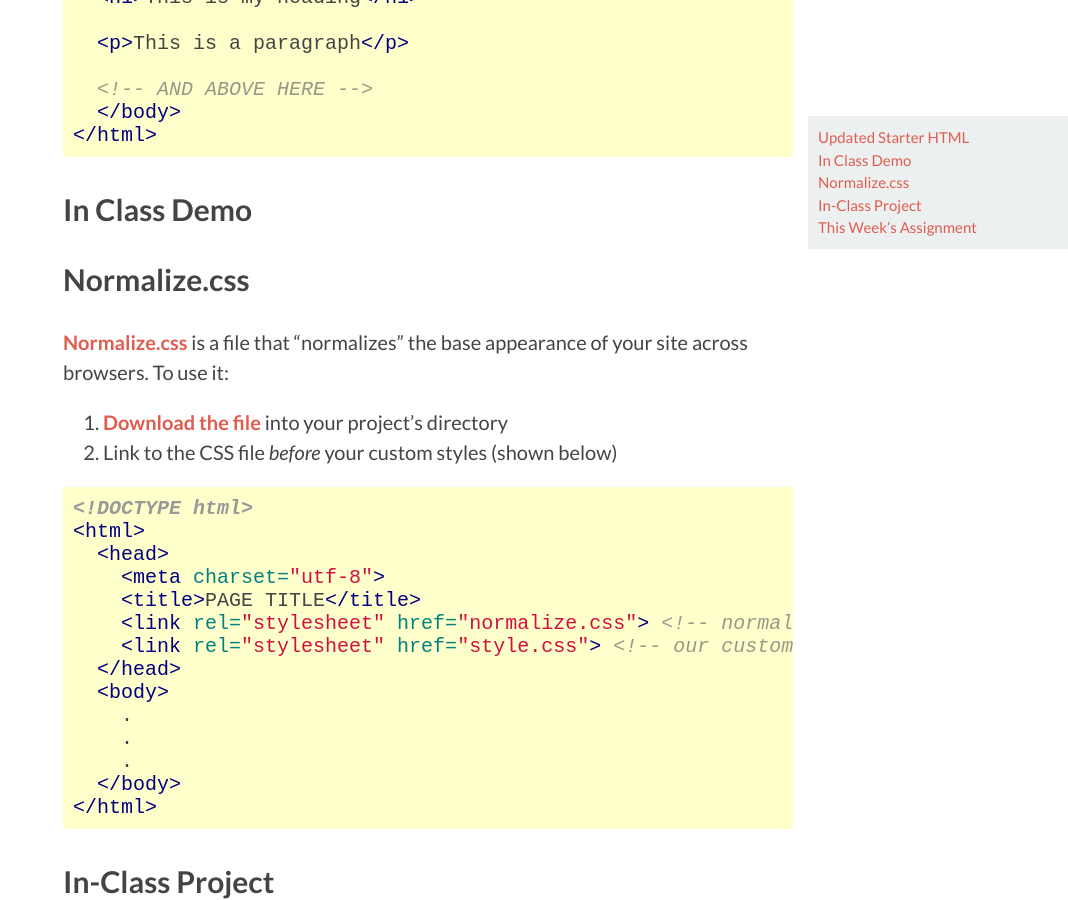
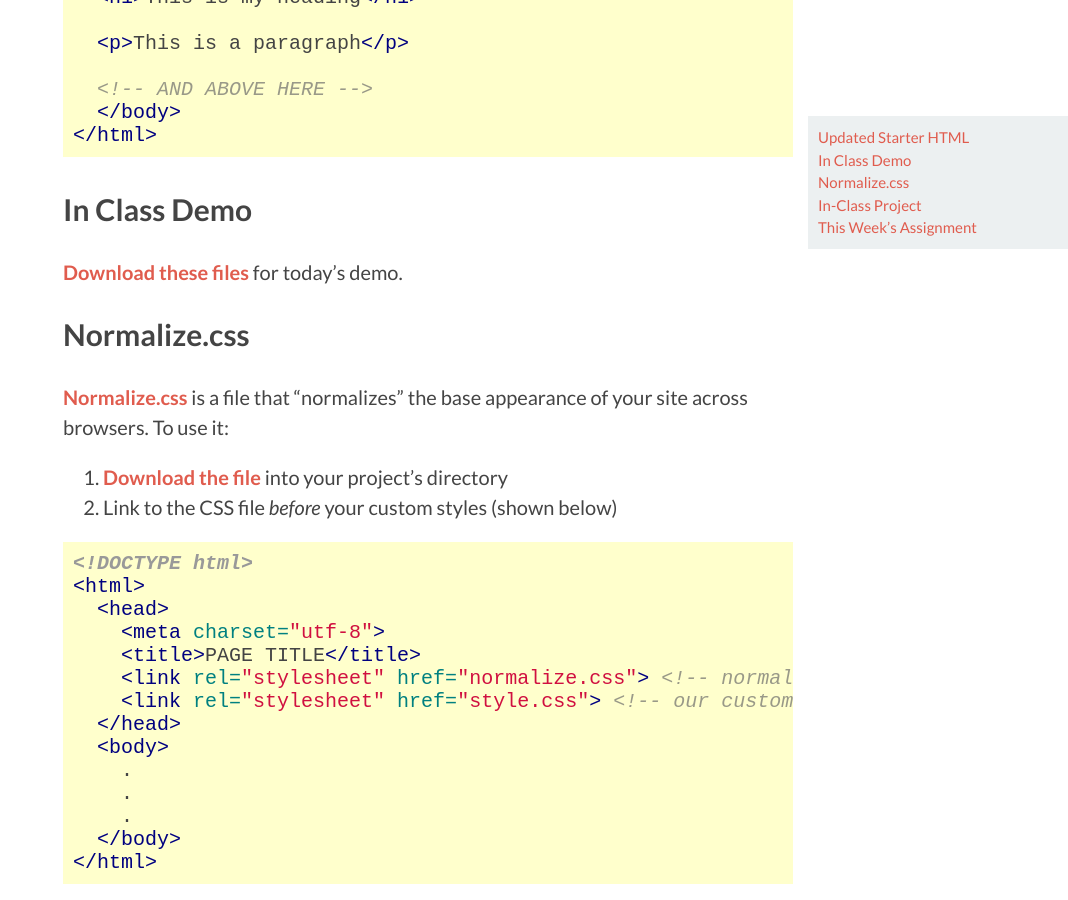
Before and after one commit to DMD1070/DMD1070.github.io, a Jekyll site: the page built from lessons/6-css-deep-dive.md, in a window 1280 px wide and 900 px high, scrolled down 523 px. Shown: the whole window, without its empty margins (212-1280 px from the left). Built offline with Jekyll 4.4.1, drawn with Linux system fonts in a browser that asks for light colours; Markdown is read by kramdown in place of the engine named in the settings.

Commit message:
add link to lesson file

````diff
--- a/lessons/6-css-deep-dive.md
+++ b/lessons/6-css-deep-dive.md
@@ -27,6 +27,8 @@ lesson_num: 06
 ```
 
 ## In Class Demo
+
+[Download these files](/lesson_files/ornette.zip) for today's demo.
 
 ## Normalize.css
 
````
